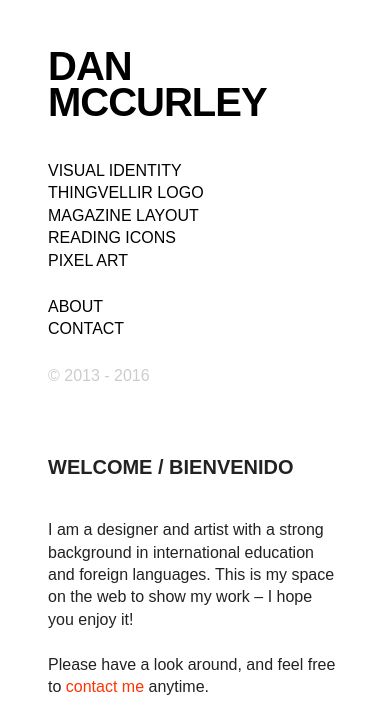
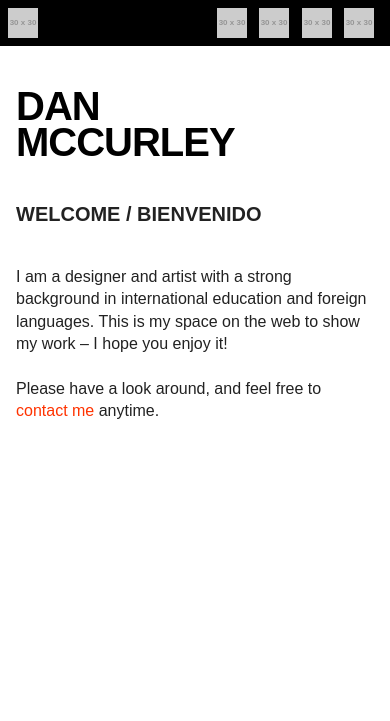
Before and after one commit to djmccurley/djmccurley.com, a PHP site: page / in a window 390 px wide. Shown: the top 721 px of the page. Run offline with PHP 8.4, Linux system fonts and the light colour scheme; grey boxes labelled with a size stand in for pictures from a placeholder-image service; some libraries are stand-ins or nearby versions.

Commit message:
updated styles - began working on mobile-first layout

```diff
--- a/css/main.css
+++ b/css/main.css
@@ -83,11 +83,33 @@ textarea {
   /*border: thin solid red;*/ }
 
 body {
-  padding: 3em;
   font-family: sans-serif; }
 
 a {
   text-decoration: none; }
+
+.page_wrapper {
+  padding: 1em;
+  margin-top: 3rem; }
+
+/* fixed header bar styles */
+.fixed_header {
+  position: fixed;
+  padding: .5em;
+  width: 100%;
+  z-index: 1;
+  top: 0%;
+  background-color: #000; }
+  .fixed_header h1 {
+    display: inline-block;
+    margin: 0;
+    line-height: 0; }
+  .fixed_header ul {
+    margin: 0;
+    float: right; }
+  .fixed_header li {
+    display: inline-block;
+    margin-right: .5em; }
 
 /* Header/sidebar column Styles*/
 .sidebar {
@@ -107,16 +129,16 @@ a {
     color: #000;
     display: block;
     width: 100%; }
-  .sidebar h1 {
+  .sidebar h2 {
     font-size: 2.5em;
     line-height: .9em;
     margin-bottom: 1em;
-    margin-top: 0; }
-    .sidebar h1 a {
+    margin-top: 1.5rem; }
+    .sidebar h2 a {
       display: block;
       letter-spacing: -1px;
       font-weight: bold; }
-    .sidebar h1 span {
+    .sidebar h2 span {
       display: block; }
   .sidebar li, .sidebar p {
     font-size: 1em;
@@ -124,28 +146,26 @@ a {
   .sidebar p {
     color: #ccc; }
 
+.sidebar_info {
+  display: none; }
+
 /* main column styles */
 .main {
   max-width: 31.25em;
   min-width: 15em;
   float: left; }
-
-.main h2 {
-  margin-top: 2.5em;
+  .main h3 {
+    margin-top: 0;
     margin-bottom: 1.9em;
     font-size: 1.25em;
     text-transform: uppercase; }
-
   .main p {
     line-height: 1.4em;
     margin-bottom: 1.4em; }
-
   .main img {
     max-width: 100%; }
-
   .main a {
     color: #FF3300; }
-
   .main a:hover, .main a:focus {
     background-color: #FF3300;
     color: #fff;
--- a/css/scss/_globals.scss
+++ b/css/scss/_globals.scss
@@ -11,10 +11,14 @@
 }
 
 body {
-	padding: 3em;
 	font-family: sans-serif;
 }
 
 a {
 	text-decoration: none;
 }
+
+.page_wrapper {
+	padding: 1em;
+	margin-top: 3rem;
+}
--- a/css/scss/_header.scss
+++ b/css/scss/_header.scss
@@ -1,49 +1,25 @@
-/* Header/sidebar column Styles*/
+/* fixed header bar styles */
+.fixed_header {
+  position: fixed;
+  padding: .5em;
+  width: 100%;
+  z-index: 1;
+  top: 0%;
+  background-color: $black;
 
-.sidebar {
-	width: 15em;
-	float: left;
-	margin-right: 2.5em;
-	text-transform: uppercase;
+  h1 {
+  	display: inline-block;
+  	margin: 0;
+  	line-height: 0;
+  }
 
-		ul {
-		padding: 0;
-		list-style: none;
-		margin-bottom: 1.5em;
-			a:hover, a:focus {
-				background-color: $dmred;
-				color: $white;
-				transition: .15s ease all;
-			}
-		}
+	 ul {
+  	margin: 0;
+  	float: right;
+	}
 
-		a {
-		color: $black;
-		display: block;
-		width: 100%;
-		}
-
-		h1 {
-			font-size: 2.5em;
-			line-height: .9em;
-			margin-bottom: 1em;
-			margin-top: 0;
-
-			a {
-				display: block;
-				letter-spacing: -1px;
-				font-weight: bold;
-			}
-			span {
-				display: block;
-			}
-		}
-
-		li, p {
-			font-size: 1em;
-		  line-height: 1.4em;
-		}
-		p {
-		  color: #ccc;
-		}
+	li {
+  	display: inline-block;
+  	margin-right: .5em;
+	}
 }
--- a/css/scss/_section.scss
+++ b/css/scss/_section.scss
@@ -0,0 +1,33 @@
+/* main column styles */
+
+.main {
+	max-width: 31.25em;
+	min-width: 15em;
+	float: left;
+
+	h3 {
+		margin-top: 0;
+		margin-bottom: 1.9em;
+		font-size: 1.25em;
+		text-transform: uppercase;
+	}
+
+	p {
+		line-height: 1.4em;
+		margin-bottom: 1.4em;
+	}
+
+	img {
+		max-width: 100%;
+	}
+
+	a {
+		color: #FF3300;
+	}
+
+	a:hover, a:focus {
+		background-color: #FF3300;
+		color: #fff;
+		transition: .15s ease all;
+	}
+}
--- /dev/null
+++ b/css/scss/_sidebar.scss
@@ -0,0 +1,53 @@
+/* Header/sidebar column Styles*/
+
+.sidebar {
+	width: 15em;
+	float: left;
+	margin-right: 2.5em;
+	text-transform: uppercase;
+
+		ul {
+		padding: 0;
+		list-style: none;
+		margin-bottom: 1.5em;
+			a:hover, a:focus {
+				background-color: $dmred;
+				color: $white;
+				transition: .15s ease all;
+			}
+		}
+
+		a {
+		color: $black;
+		display: block;
+		width: 100%;
+		}
+
+		h2 {
+			font-size: 2.5em;
+			line-height: .9em;
+			margin-bottom: 1em;
+			margin-top: 1.5rem;
+
+			a {
+				display: block;
+				letter-spacing: -1px;
+				font-weight: bold;
+			}
+			span {
+				display: block;
+			}
+		}
+
+		li, p {
+			font-size: 1em;
+		  line-height: 1.4em;
+		}
+		p {
+		  color: #ccc;
+		}
+}
+
+.sidebar_info {
+	display: none;
+}
--- a/css/scss/main.scss
+++ b/css/scss/main.scss
@@ -2,42 +2,10 @@
 @import 'html5bp';
 @import 'globals';
 @import 'header';
+@import 'sidebar';
 @import 'section';
 
 
-
-/* main column styles */
-
-.main {
-	max-width: 31.25em;
-	min-width: 15em;
-	float: left;
-}
-.main h2 {
-	margin-top: 2.5em;
-	margin-bottom: 1.9em;
-	font-size: 1.25em;
-	text-transform: uppercase;
-}
-
-.main p {
-	line-height: 1.4em;
-	margin-bottom: 1.4em;
-}
-
-.main img {
-	max-width: 100%;
-}
-
-.main a {
-	color: #FF3300;
-}
-
-.main a:hover, .main a:focus {
-	background-color: #FF3300;
-	color: #fff;
-	transition: .15s ease all;
-}
 
 /* contact page */
 
--- a/index.html
+++ b/index.html
@@ -18,11 +18,22 @@
     <!--[if lt IE 8]>
         <p class="browserupgrade">You are using an <strong>outdated</strong> browser. Please <a href="http://browsehappy.com/">upgrade your browser</a> to improve your experience.</p>
     <![endif]-->
-    <header class="sidebar">
-      <h1>
+        <header class="fixed_header clearfix">
+              <h1 class="logo"><img src="http://placehold.it/30x30"></h1>
+              <ul class="menu_icons">
+                <li><img src="http://placehold.it/30x30"></li>
+                <li><img src="http://placehold.it/30x30"></li>
+                <li><img src="http://placehold.it/30x30"></li>
+                <li><img src="http://placehold.it/30x30"></li>
+              </ul>
+        </header>
+        <div class="page_wrapper clearfix">
+          <div class="sidebar">
+            <h2>
                 <a href="#"><span>Dan</span> <span>McCurley</span></a>
-      </h1>
+            </h2>
 
+            <div class="sidebar_info">
             <nav class="menu">
               <ul class="work">
                 <li>
@@ -53,15 +64,17 @@
             </nav>
 
             <p>&copy; 2013 - 2016</p>
-    </header>
+            </div> <!-- sidebar_info -->
+          </div> <!-- sidebar -->
 
           <section class="main">
-        <h2>Welcome / Bienvenido</h2>
+              <h3>Welcome / Bienvenido</h3>
 
               <p>I am a designer and artist with a strong background in international education and foreign languages. This is my space on the web to show my work – I hope you enjoy it!</p>
 
               <p>Please have a look around, and feel free to <a href="contact/contact.html" title="link to contact page">contact me</a> anytime.</p>
           </section>
+        </div><!-- page_wrapper -->
 
     <script src="https://code.jquery.com/jquery-1.12.0.min.js"></script>
     <script>window.jQuery || document.write('<script src="js/vendor/jquery-1.12.0.min.js"><\/script>')</script>
```
Also changed, not shown: 1 other file. Lines whose indentation alone changed are shown as unchanged.
